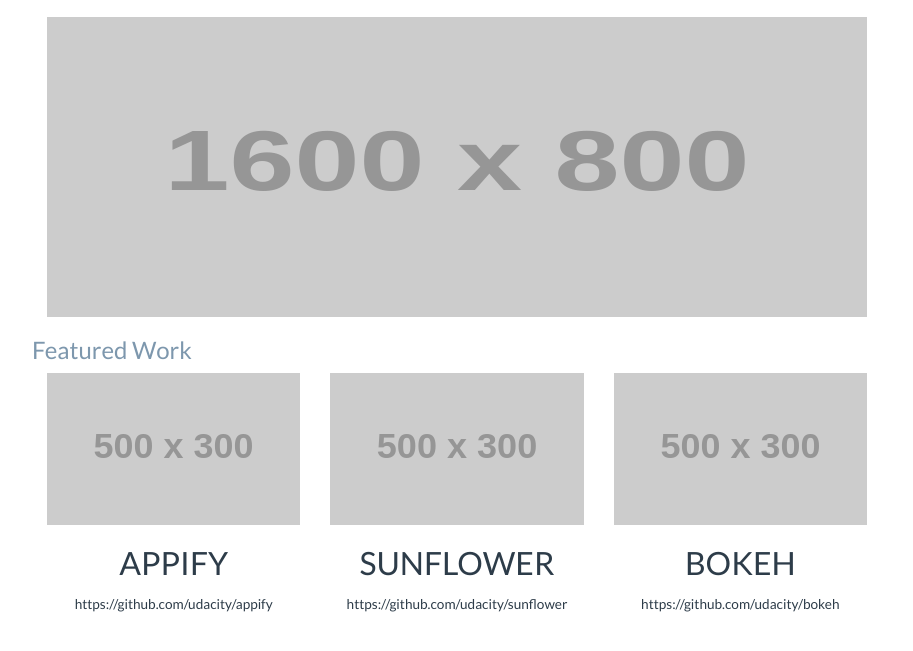
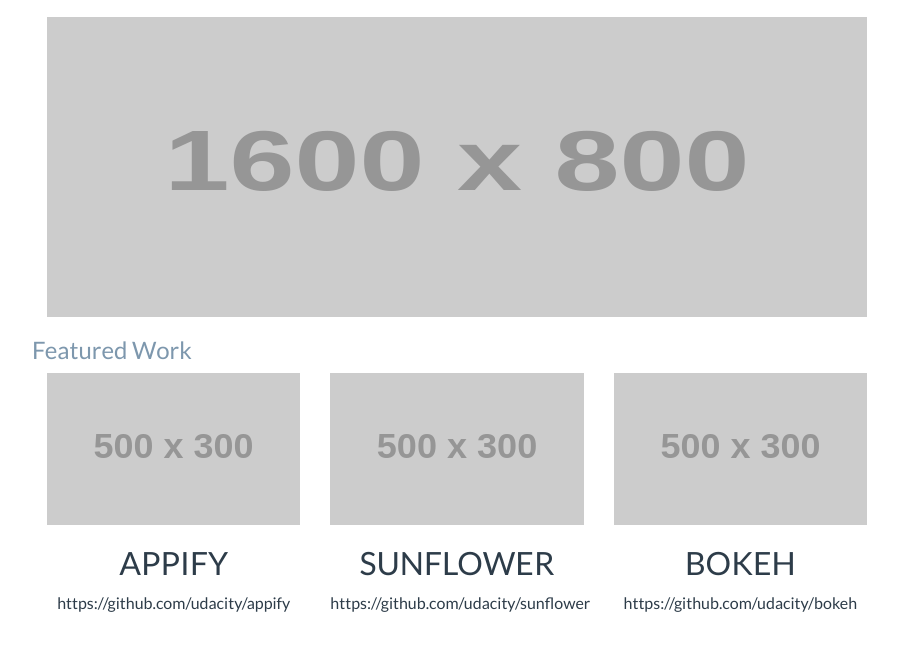
Before and after one commit to davidhousedev/Portfolio-Mockup-Udacity, a website: page index.html in a window 1280 px wide. Shown: the part 113-764 px from the top of the page, without its empty margins (183-1096 px from the left). Drawn offline with Linux system fonts and the light colour scheme; placeholder pictures from the web are drawn by us.

Commit message:
Add unsaved change from second code review

```diff
--- a/index.html
+++ b/index.html
@@ -16,7 +16,7 @@
     <div class="header-row row">
         <div class="col-xs-2">
             <!-- Image obtained from Wikipedia: https://commons.wikimedia.org/wiki/File:Udacity_logo.png -->
-            <img class="header-logo" src="images_src/udacity.png">
+            <img class="header-logo" src="images_src/udacity.png" alt="Udacity Logo">
         </div>
         <div class="title col-xs-10">
             <h1 class="text-light">Jane Doette</h1>
@@ -48,7 +48,7 @@
                     <img src="http://placehold.it/500x300">
                 </picture>
                 <h3 class="app-title">Appify</h3>
-                <small>https://github.com/udacity/appify</small>
+                <p>https://github.com/udacity/appify</p>
             </div>
             <div class="app col-xs-12 col-sm-4">
                 <picture>
@@ -57,7 +57,7 @@
                     <img src="http://placehold.it/500x300">
                 </picture>
                 <h3 class="app-title">Sunflower</h3>
-                <small>https://github.com/udacity/sunflower</small>
+                <p>https://github.com/udacity/sunflower</p>
             </div>
             <div class="app col-xs-12 col-sm-4">
                 <picture>
@@ -66,7 +66,7 @@
                     <img src="http://placehold.it/500x300">
                 </picture>
                 <h3 class="app-title">Bokeh</h3>
-                <small>https://github.com/udacity/bokeh</small>
+                <p>https://github.com/udacity/bokeh</p>
             </div>
         </div>
     </section>
```
